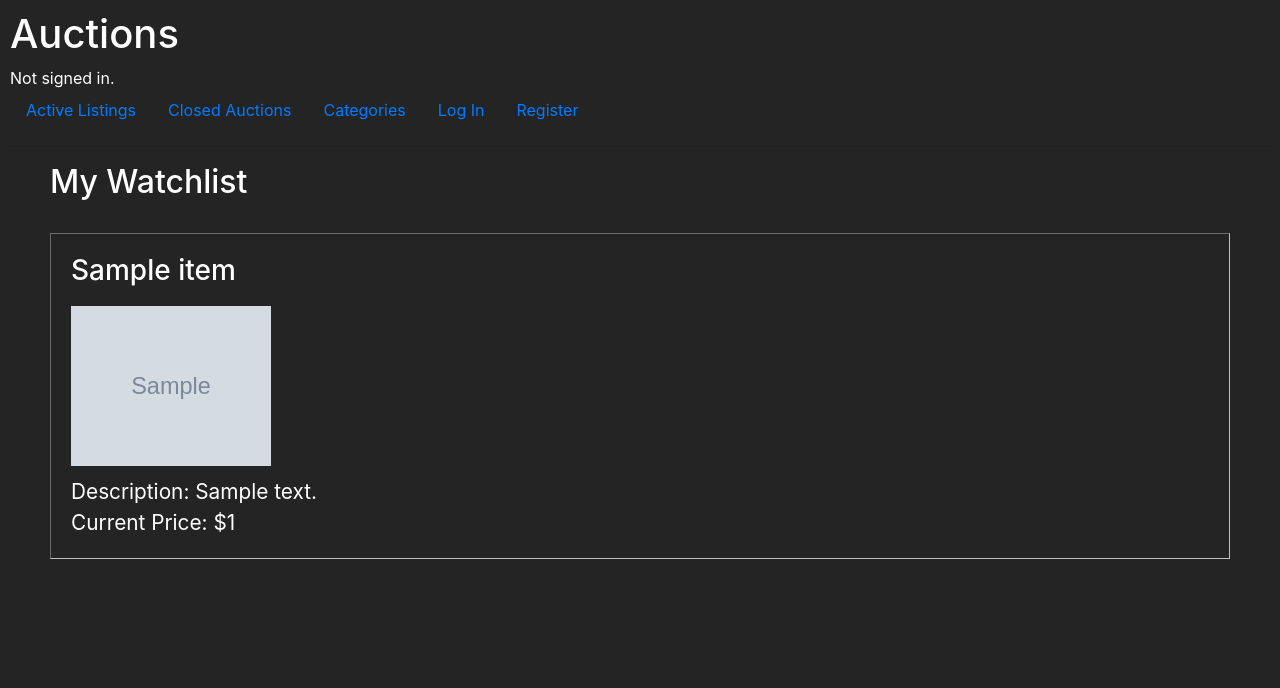
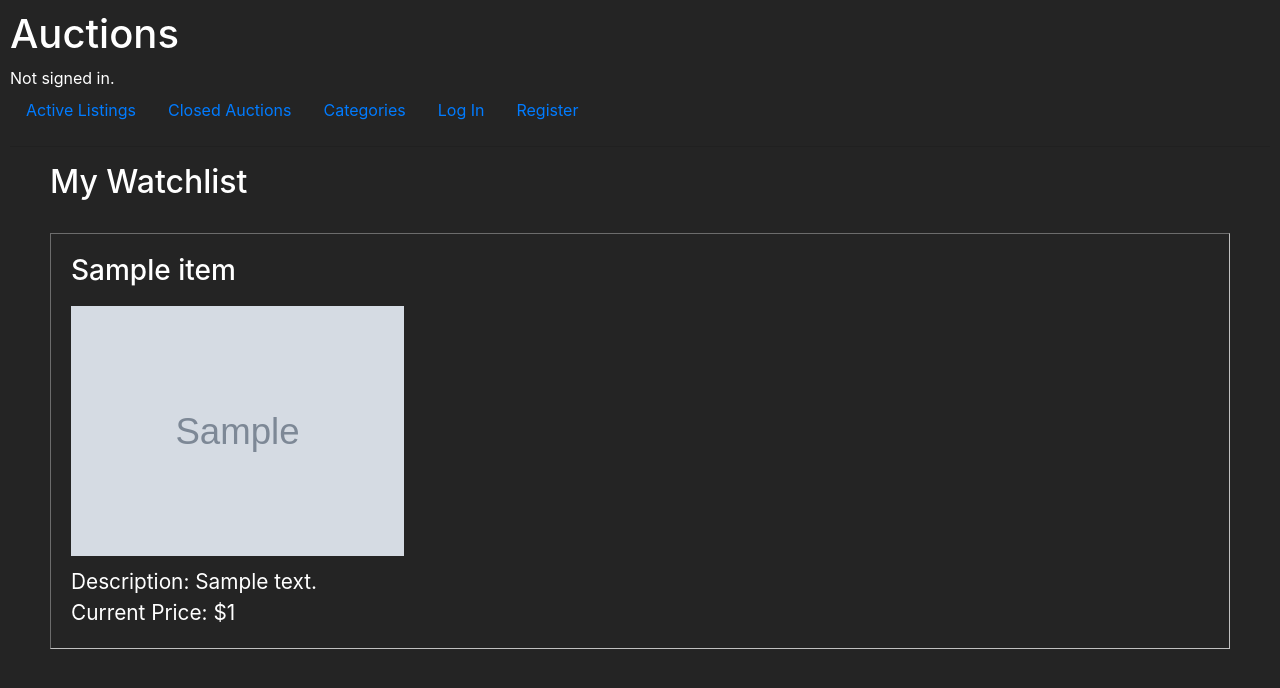
Before and after one commit to ArthurCintra01/Commerce-webapp, a Django app: template commerce/auctions/templates/auctions/watchlist.html in a window 1280 px wide. Shown: the top 688 px of the page. Run offline with Django 3.2, Linux system fonts and the light colour scheme; the template is opened without the code that fills it: most values are stand-ins (such as "Sample title", 1, 10 or a date in 2020); grey boxes marked "Sample" are stand-in pictures; some libraries are stand-ins or nearby versions.

Commit message:
image_sizes

```diff
--- a/commerce/auctions/templates/auctions/category_listing.html
+++ b/commerce/auctions/templates/auctions/category_listing.html
@@ -40,7 +40,7 @@
                     <div class="items">
                         <h3>{{item.title}}</h3>
                         {% if item.image %}
-                            <img alt="No image" src={{item.image}} width='200' height="160"><br>
+                            <img alt="No image" src={{item.image}} style="max-width: 500px; max-height: 250px;"><br>
                         {% endif %}
                         Description: {{item.description}}<br>
                         {% if item.starting_bid > item.current_bid %}
--- a/commerce/auctions/templates/auctions/watchlist.html
+++ b/commerce/auctions/templates/auctions/watchlist.html
@@ -41,7 +41,7 @@
                     <div class="items">
                         <h3>{{item.title}}</h3>
                         {% if item.image %}
-                            <img alt="No image" src={{item.image}} width='200' height="160"><br>
+                            <img alt="No image" src={{item.image}} style="max-width: 500px; max-height: 250px;"><br>
                         {% endif %}
                         Description: {{item.description}}<br>
                         {% if item.starting_bid > item.current_bid %}
```
Also changed, not shown: commerce/db.sqlite3.
